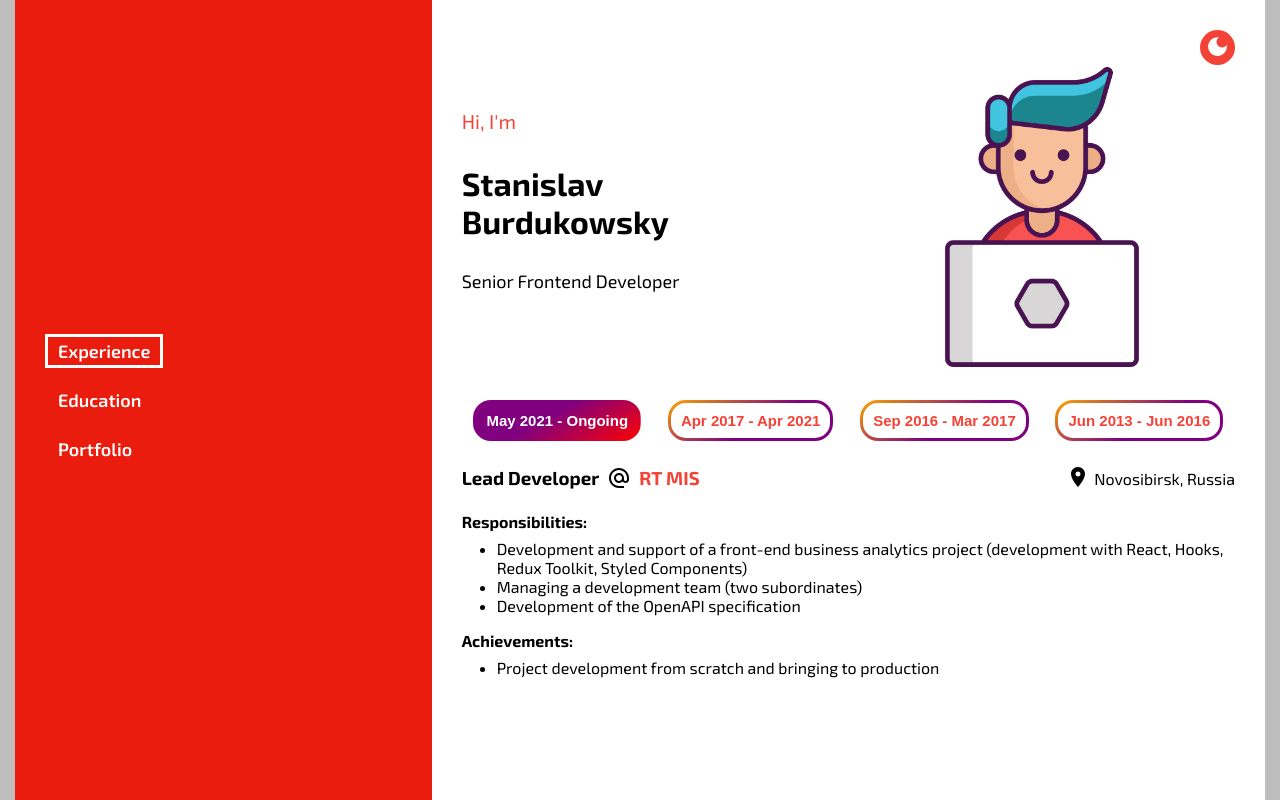
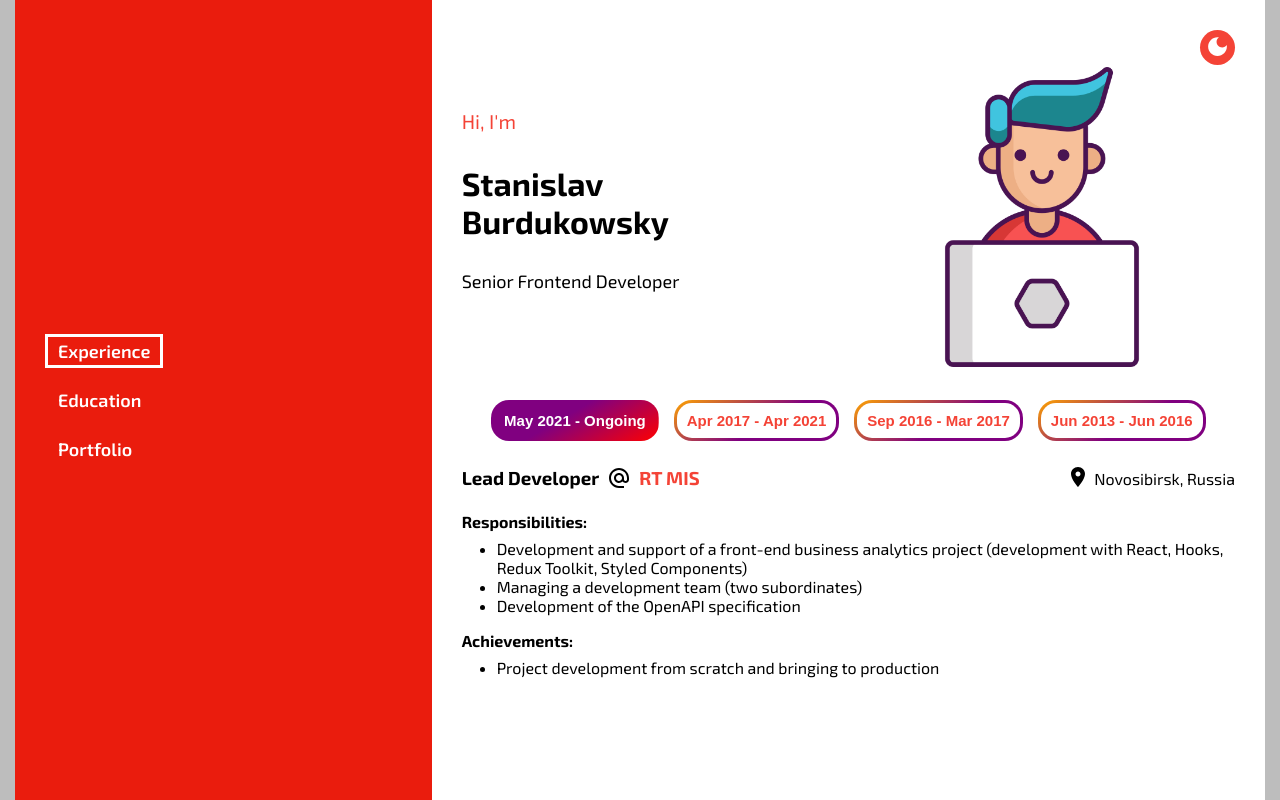
Before and after one commit to burdukowsky/burdukowsky.github.io, a React (Create React App) app: page / in a window 1280 px wide. Built offline with nearby package versions, Linux system fonts and the light colour scheme.

Commit message:
improve Stepper layout

```diff
--- a/src/app/components/stepper/Stepper.tsx
+++ b/src/app/components/stepper/Stepper.tsx
@@ -17,7 +17,7 @@ export const Stepper: FC<Props> = ({ steps }) => {
 
   return (
     <Space direction='column' gap='1em'>
-      <Space justifyContent='space-evenly' gap='15px' wrap>
+      <Space justifyContent='center' gap='15px' wrap>
         {steps.map((step, index) => {
           return (
             <StepperButton
```
